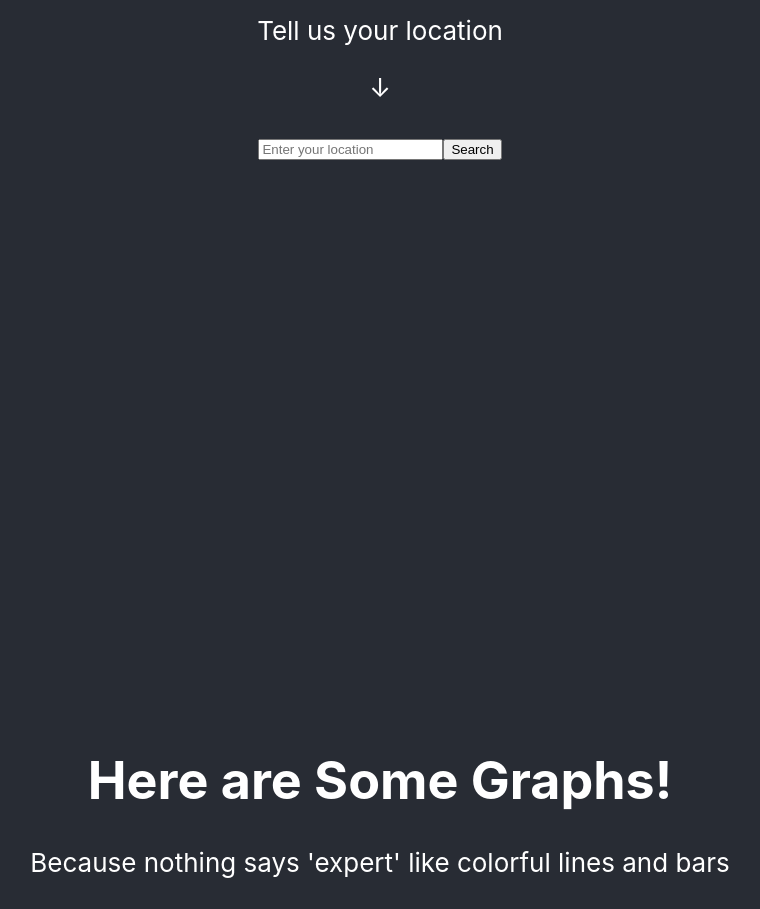
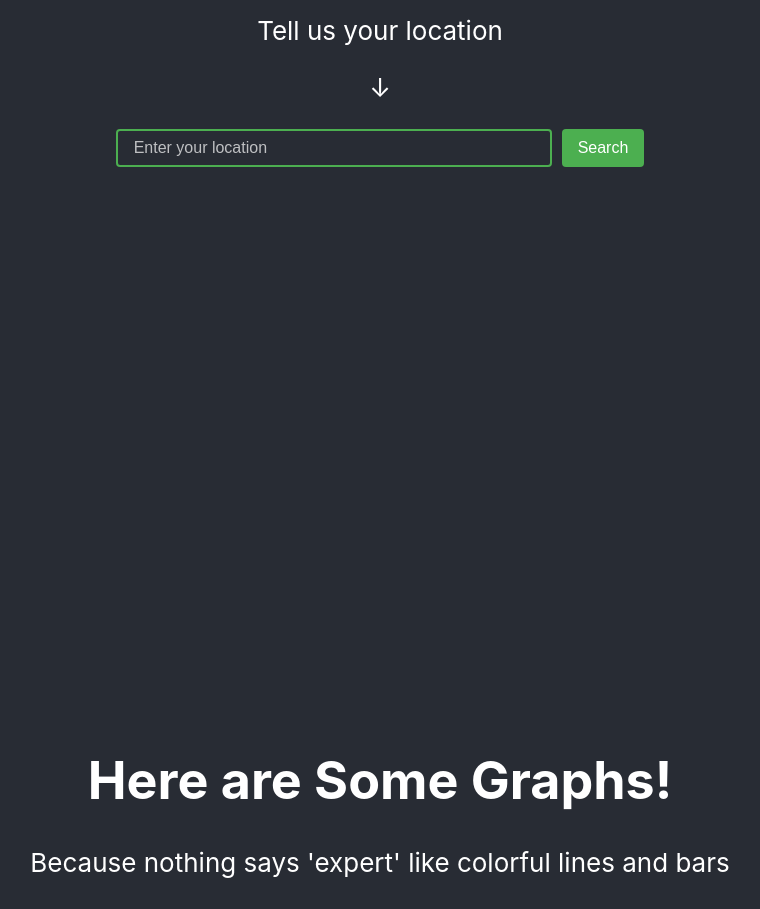
Before and after one commit to chriswiesanjaya/sun-protection, a React (Create React App) app: page / in a window 1280 px wide. Shown: the part 1020-1929 px from the top of the page, without its empty margins (260-1020 px from the left). Built offline with nearby package versions, Linux system fonts and the light colour scheme.

Commit message:
modify the style of location

```diff
--- a/src/App.css
+++ b/src/App.css
@@ -109,6 +109,33 @@
     cursor: not-allowed;
 }
 
+/* Add matching styles for location input */
+.location-input {
+    padding: 8px 16px;
+    border: 2px solid #4caf50;
+    border-radius: 4px;
+    font-size: 16px;
+    color: white;
+    background-color: transparent;
+    transition: border-color 0.3s;
+}
+
+.location-input::placeholder {
+    color: rgba(255, 255, 255, 0.7);
+}
+
+.location-input:focus {
+    outline: none;
+    border-color: #45a049;
+}
+
+.location-form {
+    display: flex;
+    justify-content: center;
+    gap: 10px;
+    margin: 20px 0;
+}
+
 @keyframes pulse {
     0% {
         transform: scale(1);
--- a/src/components/WeatherDisplay.js
+++ b/src/components/WeatherDisplay.js
@@ -1,4 +1,4 @@
-import React, { useState } from "react";
+import React, { useState, useRef, useEffect } from "react";
 import sunglasses from "../logo/sunglasses.png";
 import sunscreen from "../logo/sunscreen.png";
 import hat from "../logo/hat.png";
@@ -30,9 +30,29 @@ const OPENWEATHER_API_KEY = "476e8dfbd2ea445a0f2a2d76630d978f";
 
 const WeatherDisplay = ({ locationRef }) => {
     const [location, setLocation] = useState("");
+    const [suggestions, setSuggestions] = useState([]);
+    const [showSuggestions, setShowSuggestions] = useState(false);
     const [weatherData, setWeatherData] = useState(null);
     const [error, setError] = useState("");
     const [loading, setLoading] = useState(false);
+    const suggestionsRef = useRef(null);
+
+    // Close suggestions when clicking outside
+    useEffect(() => {
+        const handleClickOutside = (event) => {
+            if (
+                suggestionsRef.current &&
+                !suggestionsRef.current.contains(event.target)
+            ) {
+                setShowSuggestions(false);
+            }
+        };
+
+        document.addEventListener("mousedown", handleClickOutside);
+        return () => {
+            document.removeEventListener("mousedown", handleClickOutside);
+        };
+    }, []);
 
     /**
      * Determines UV protection message and color based on UV index
@@ -134,6 +154,37 @@ const WeatherDisplay = ({ locationRef }) => {
         }
     };
 
+    const fetchLocationSuggestions = async (searchText) => {
+        if (!searchText.trim()) {
+            setSuggestions([]);
+            return;
+        }
+
+        try {
+            const response = await fetch(
+                `https://api.openweathermap.org/geo/1.0/direct?q=${searchText}&limit=5&appid=${OPENWEATHER_API_KEY}`
+            );
+            const data = await response.json();
+            setSuggestions(data);
+            setShowSuggestions(true);
+        } catch (err) {
+            console.error("Error fetching location suggestions:", err);
+            setSuggestions([]);
+        }
+    };
+
+    const handleLocationChange = (e) => {
+        const value = e.target.value;
+        setLocation(value);
+        fetchLocationSuggestions(value);
+    };
+
+    const handleSuggestionClick = (suggestion) => {
+        setLocation(`${suggestion.name}, ${suggestion.country}`);
+        setShowSuggestions(false);
+        fetchWeatherData(`${suggestion.name}, ${suggestion.country}`);
+    };
+
     const handleLocationSubmit = (e) => {
         e.preventDefault();
         if (location.trim()) {
@@ -225,18 +276,78 @@ const WeatherDisplay = ({ locationRef }) => {
             <h1>Where's the Sun?</h1>
             <p>Tell us your location</p>
             <p>↓</p>
+            <div
+                className="location-form-container"
+                style={{ position: "relative" }}
+            >
                 <form onSubmit={handleLocationSubmit} className="location-form">
                     <input
                         type="text"
                         className="location-input"
                         placeholder="Enter your location"
                         value={location}
-                    onChange={(e) => setLocation(e.target.value)}
+                        onChange={handleLocationChange}
+                        autoComplete="off"
+                        style={{ width: "80%", maxWidth: "400px" }}
                     />
-                <button type="submit" className="search-button">
+                    <button type="submit" className="reminder-button">
                         Search
                     </button>
                 </form>
+                {showSuggestions && suggestions.length > 0 && (
+                    <div
+                        ref={suggestionsRef}
+                        className="location-suggestions"
+                        style={{
+                            position: "absolute",
+                            top: "100%",
+                            left: "50%",
+                            transform: "translateX(-50%)",
+                            width: "80%",
+                            maxWidth: "400px",
+                            backgroundColor: "#282c34",
+                            boxShadow: "0 4px 12px rgba(0, 0, 0, 0.3)",
+                            borderRadius: "4px",
+                            zIndex: 1000,
+                            marginTop: "4px",
+                            border: "2px solid #4caf50",
+                            color: "white",
+                        }}
+                    >
+                        {suggestions.map((suggestion, index) => (
+                            <div
+                                key={`${suggestion.name}-${suggestion.country}-${index}`}
+                                onClick={() =>
+                                    handleSuggestionClick(suggestion)
+                                }
+                                style={{
+                                    padding: "12px",
+                                    cursor: "pointer",
+                                    borderBottom:
+                                        index < suggestions.length - 1
+                                            ? "1px solid rgba(255, 255, 255, 0.1)"
+                                            : "none",
+                                    transition: "all 0.2s ease",
+                                    textAlign: "left",
+                                    fontSize: "0.9em",
+                                }}
+                                onMouseEnter={(e) => {
+                                    e.target.style.backgroundColor = "#4caf50";
+                                }}
+                                onMouseLeave={(e) => {
+                                    e.target.style.backgroundColor = "#282c34";
+                                }}
+                            >
+                                {suggestion.name},{" "}
+                                {suggestion.state
+                                    ? `${suggestion.state}, `
+                                    : ""}
+                                {suggestion.country}
+                            </div>
+                        ))}
+                    </div>
+                )}
+            </div>
 
             {loading && <p>Loading...</p>}
             {error && <p className="error-message">{error}</p>}
```
Lines whose indentation alone changed are shown as unchanged.
